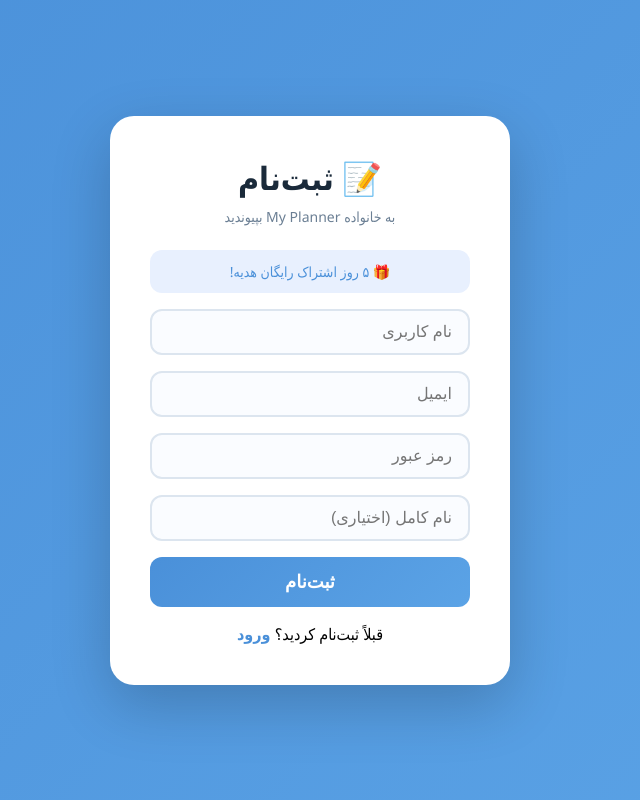
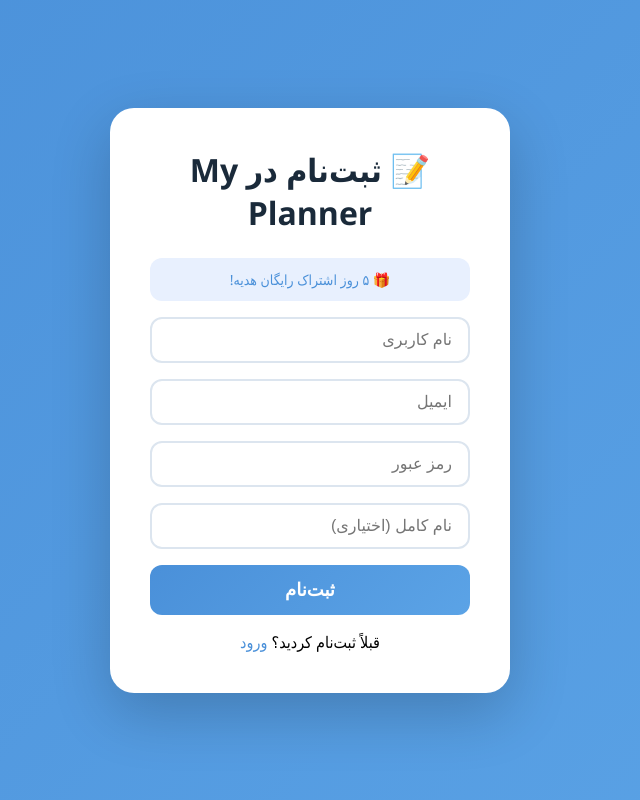
Before and after one commit to z4219751-wq/my_planner, a Flask app: page /signup in a window 1280 px wide. Shown: the whole page, without its empty margins (330-970 px from the left). Run offline with Flask 3, Linux system fonts and the light colour scheme.

Commit message:
add signup page

```diff
--- a/templates/signup.html
+++ b/templates/signup.html
@@ -13,7 +13,6 @@
             display: flex;
             justify-content: center;
             align-items: center;
-            padding: 20px;
         }
         .container {
             background: white;
@@ -23,8 +22,7 @@
             width: 100%;
             max-width: 400px;
         }
-        h1 { text-align: center; margin-bottom: 8px; color: #1a2a3a; }
-        .subtitle { text-align: center; color: #6b7f94; margin-bottom: 24px; font-size: 14px; }
+        h1 { text-align: center; margin-bottom: 24px; color: #1a2a3a; }
         input {
             width: 100%;
             padding: 12px 16px;
@@ -32,8 +30,6 @@
             border: 2px solid #dce5ef;
             border-radius: 12px;
             font-size: 16px;
-            background: #fafcff;
-            transition: 0.3s;
         }
         input:focus { outline: none; border-color: #4A90D9; }
         button {
@@ -46,11 +42,10 @@
             font-size: 18px;
             font-weight: 600;
             cursor: pointer;
-            transition: 0.3s;
         }
-        button:hover { opacity: 0.9; transform: translateY(-2px); }
+        button:hover { opacity: 0.9; }
         .link { text-align: center; margin-top: 16px; }
-        .link a { color: #4A90D9; text-decoration: none; font-weight: 600; }
+        .link a { color: #4A90D9; text-decoration: none; }
         .notice {
             background: #e8f0fe;
             padding: 12px;
@@ -60,20 +55,12 @@
             color: #4A90D9;
             font-size: 14px;
         }
-        .error { background: #fde8e8; color: #e74c3c; padding: 12px; border-radius: 12px; margin-bottom: 16px; text-align: center; }
     </style>
 </head>
 <body>
     <div class="container">
-        <h1>📝 ثبت‌نام</h1>
-        <div class="subtitle">به خانواده My Planner بپیوندید</div>
-
+        <h1>📝 ثبت‌نام در My Planner</h1>
         <div class="notice">🎁 ۵ روز اشتراک رایگان هدیه!</div>
-
-        {% if error %}
-        <div class="error">{{ error }}</div>
-        {% endif %}
-
         <form method="POST">
             <input type="text" name="username" placeholder="نام کاربری" required>
             <input type="email" name="email" placeholder="ایمیل" required>
```
